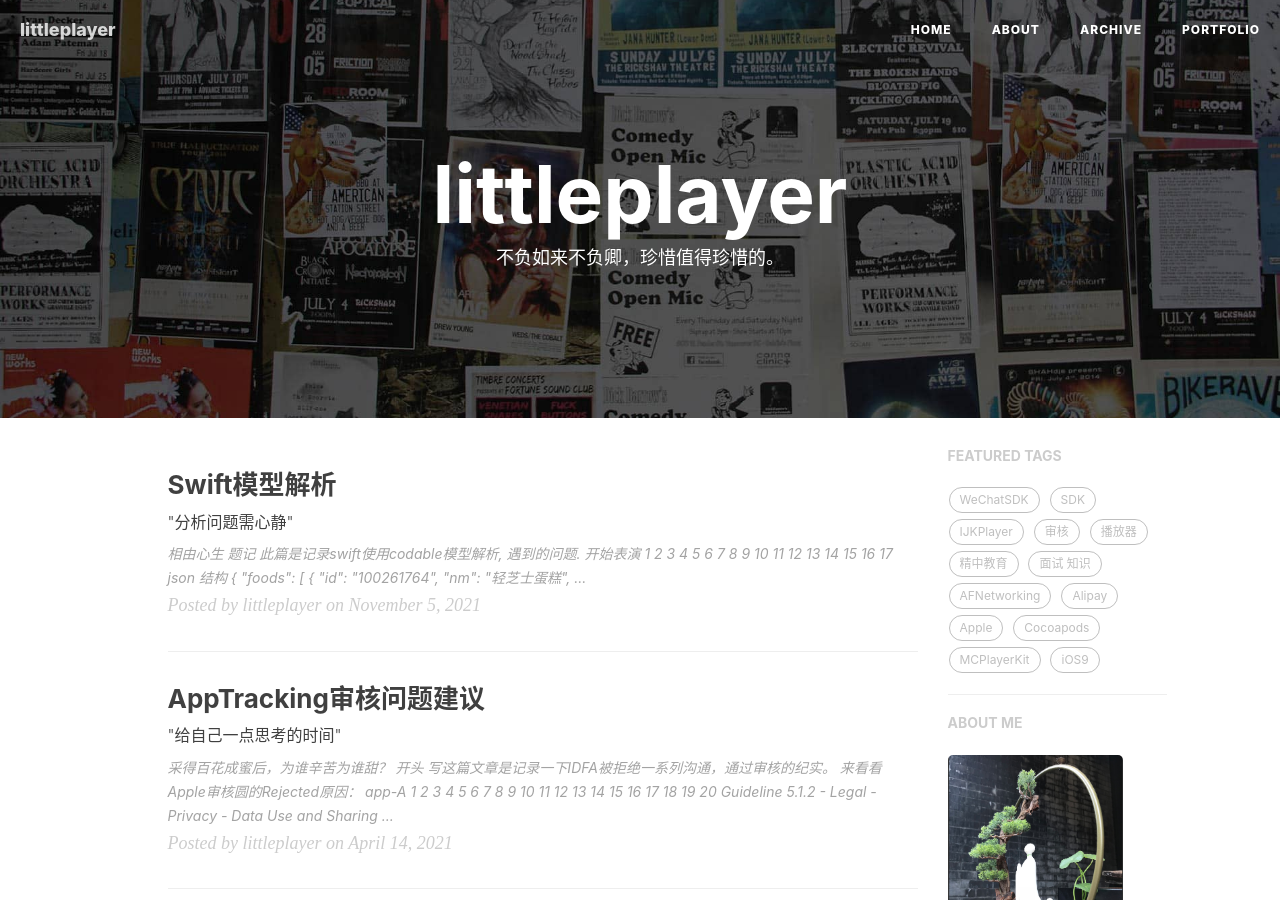
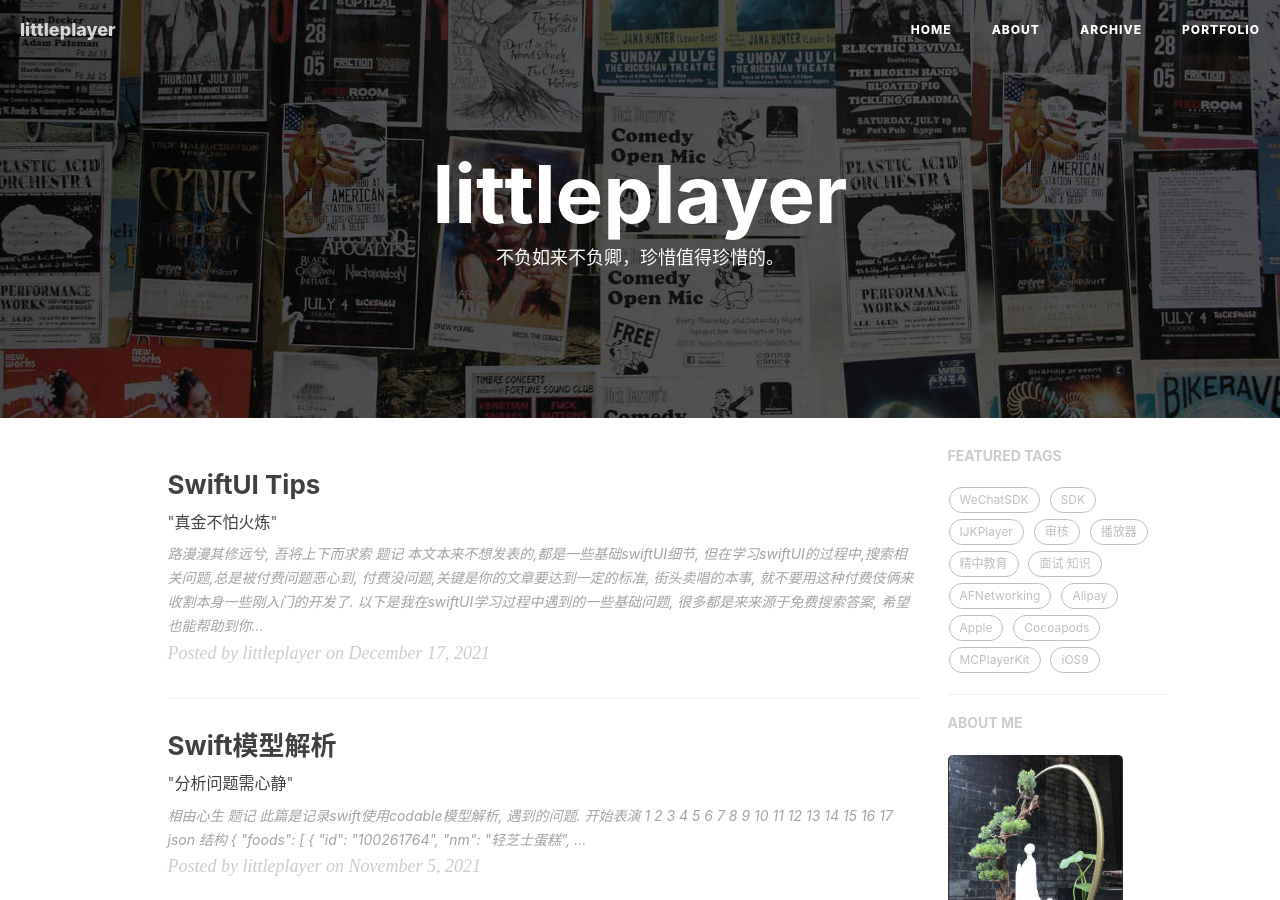
Before and after one commit to poholo/poholo.github.io, a Jekyll site: the page built from index.html, in a window 1280 px wide and 900 px high. Built offline with Jekyll 4.4.1, drawn with Linux system fonts in a browser that asks for light colours; nearby versions of some CDN libraries; the list of posts is cut into pages by our own code; comment, search, counter and statistics services are not loaded; some of the changed text lies outside the part shown.

Commit message:
SwiftUI tips

````diff
--- /dev/null
+++ b/_posts/2021-12-17-SwiftUI-Tips.md
@@ -0,0 +1,91 @@
+---
+layout:     post
+title:      "SwiftUI Tips"
+subtitle:   " \"真金不怕火炼\""
+date:       2021-12-17 15:39:00
+author:     "littleplayer"
+header-img: "img/about-bg.jpg"
+catalog: true
+tags:
+    - swiftUI
+---
+
+> 路漫漫其修远兮, 吾将上下而求索
+
+## 题记
+本文本来不想发表的,都是一些基础swiftUI细节, 但在学习swiftUI的过程中,搜索相关问题,总是被付费问题恶心到, 付费没问题,关键是你的文章要达到一定的标准, 街头卖唱的本事, 就不要用这种付费伎俩来收割本身一些刚入门的开发了. 以下是我在swiftUI学习过程中遇到的一些基础问题, 很多都是来来源于免费搜索答案, 希望也能帮助到你.
+
+## 遇到的问题
+
+### 1. Image图像拉伸
+```
+Image(“xxxx")
+            .resizable()
+            .aspectRatio(contentMode: .fit)
+```
+
+
+### 2. List 不期望有箭头,一行多个Item时,使用ScrollowView包一下
+```
+ScrollView(.horizontal, showsIndicators: false) {
+                HStack {
+                    ForEach(topicDto.filterFoods) {
+                        HomeFoodView(food: $0).frame(width: 100, height: nil, alignment: .leading)
+                    }
+                }
+            }
+
+```
+
+
+### 3. List 分割线隐藏
+
+```
+iOS15前
+
+List (0..<50) { index in
+      Text("\(index)")
+}
+.listStyle(SidebarListStyle())
+
+iOS15
+List (0..<50) { index in
+      Text("\(index)")
+          .listRowSeparator(.hidden)
+}
+
+```
+[注1: 来源](https://www.jianshu.com/p/c78a8f07e2b5)
+
+### 4. Extra argument in call
+
+```
+Group包装，一个Group也最多可添加10个控件。
+```
+
+### 5. Text组件在容器中对齐 左对齐 右对齐 分散对齐
+```
+
+HStack {
+    Text("left")
+    Spacer()
+}
+
+HStack {
+    Spacer()
+    Text("right")
+}
+
+HStack {
+    Text("LLLL")
+    Spacer()
+    Text("RRRR")
+
+}
+```
+
+## 后记
+本文是一个记述型文档,陆续会把遇到的问题更新上来.
+
+## 文献 文档
+[注1: https://www.jianshu.com/p/c78a8f07e2b5](https://www.jianshu.com/p/c78a8f07e2b5)
````
Also changed, not shown: _posts/2020-11-25-一些实操面试题.md (+32 -0 lines).
